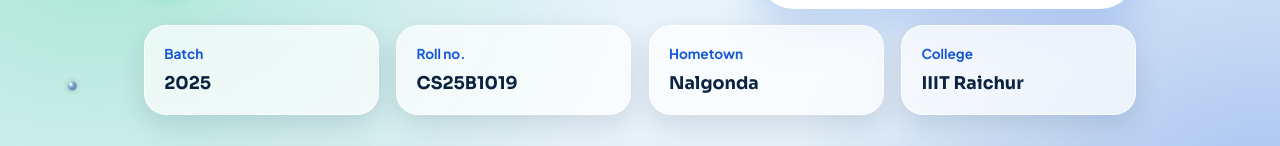
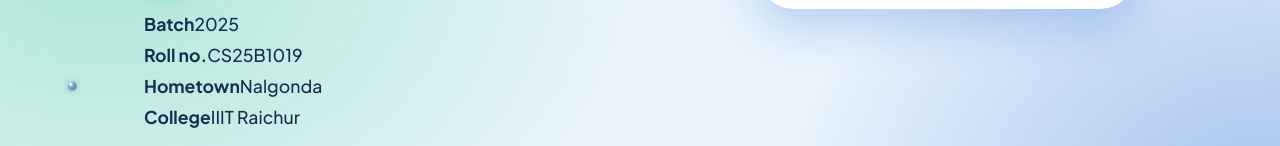
Before and after one commit to jellacharan8-droid/munna-site, a plain HTML site: page index.html in a window 1280 px wide. Shown: the part 638-784 px from the top of the page. Drawn offline with Linux system fonts and the light colour scheme.

Commit message:
Update index.html

```diff
--- a/index.html
+++ b/index.html
@@ -4,7 +4,7 @@
   <meta charset="UTF-8">
   <meta name="viewport" content="width=device-width, initial-scale=1">
   <meta name="description" content="Personal web portfolio of J. Sri Charan Sathwik, Computer Science student.">
-  <title>J. Sri Charan Sathwik · Portfolio</title>
+  <title>J. Sri Charan Sathwik </title>
   <link rel="icon" type="image/png" href="charan.png">
   <link rel="preconnect" href="https://fonts.googleapis.com">
   <link rel="preconnect" href="https://fonts.gstatic.com" crossorigin>
@@ -29,6 +29,7 @@
   </div>
 </header>
 
+
 <main id="home">
 
   <div class="hero">
@@ -45,11 +46,13 @@
         <figcaption>Roll no. CS25B1019 · Batch 2025</figcaption>
       </figure>
     </div>
-    <div class="wrap minis">
-      <div class="mini m1"><b>Batch</b><span>2025</span></div>
-      <div class="mini m2"><b>Roll no.</b><span>CS25B1019</span></div>
-      <div class="mini m3"><b>Hometown</b><span>Nalgonda</span></div>
-      <div class="mini m4"><b>College</b><span>IIIT Raichur</span></div>
+    <div class="wrap full">
+      <div class="statboard">
+        <div><b>Batch</b><span>2025</span></div>
+        <div><b>Roll no.</b><span>CS25B1019</span></div>
+        <div><b>Hometown</b><span>Nalgonda</span></div>
+        <div><b>College</b><span>IIIT Raichur</span></div>
+      </div>
     </div>
     <div class="wrap">
       <div class="terminal" role="img" aria-label="A terminal card introducing Sathwik">
@@ -92,6 +95,7 @@ Learning HTML + CSS, one tag at a time.
     </div>
   </section>
 
+
   <section id="education">
     <div class="wrap">
       <h2>Academic Journey</h2>
@@ -111,7 +115,6 @@ Learning HTML + CSS, one tag at a time.
       </div>
     </div>
   </section>
-
 
   <section id="interests">
     <div class="wrap">
@@ -146,10 +149,6 @@ Learning HTML + CSS, one tag at a time.
         <iframe title="Map of Nalgonda, Telangana" loading="lazy"
           src="https://maps.google.com/maps?q=Nalgonda%2C%20Telangana&amp;z=12&amp;output=embed"></iframe>
       </div>
-      <p style="margin-top:2rem">
-        <a class="btn primary" href="https://www.w3schools.com/html/" target="_blank" rel="noopener">Learn HTML</a>
-        <a class="btn ghost" href="https://www.w3schools.com/css/" target="_blank" rel="noopener">Learn CSS</a>
-      </p>
     </div>
   </section>
 
```
